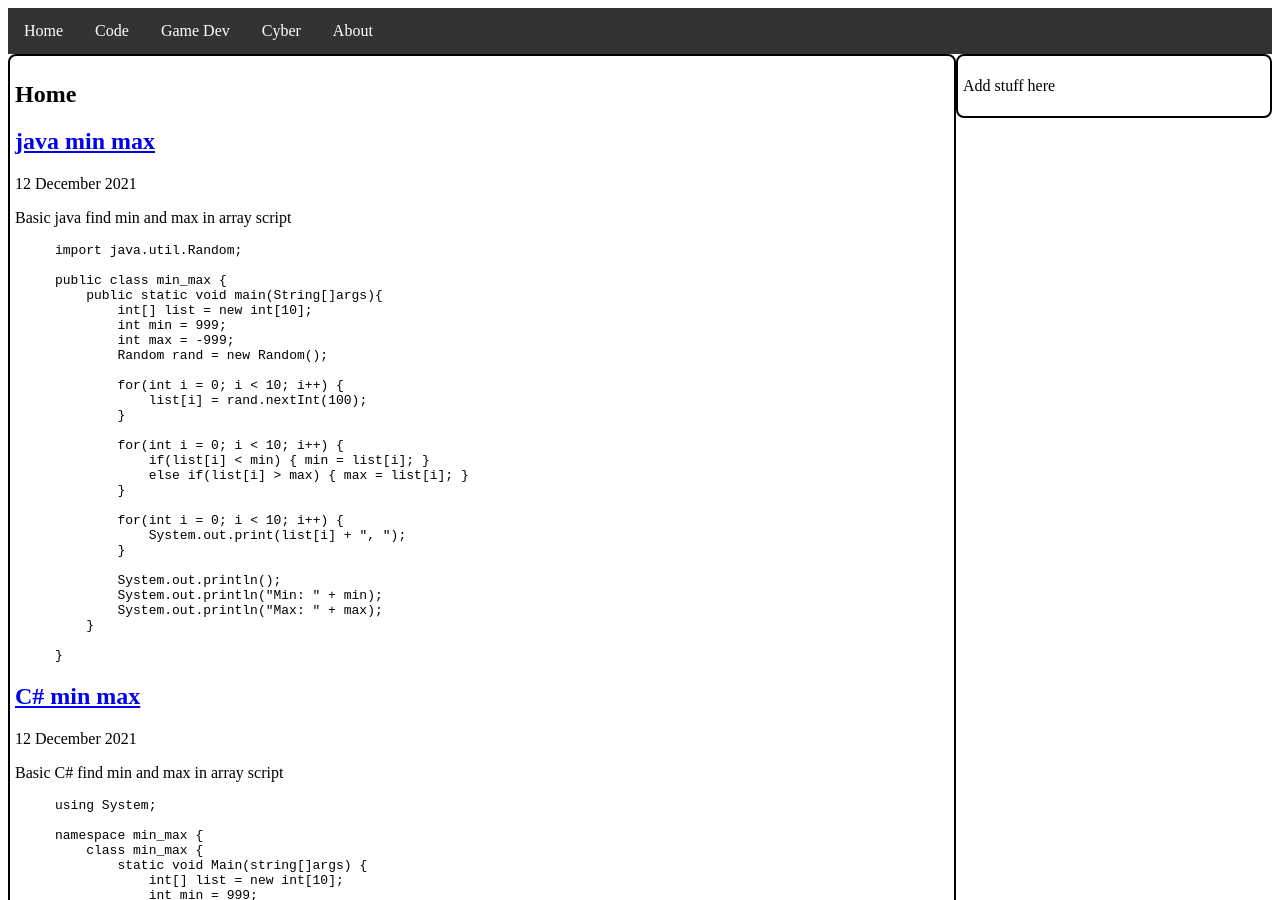
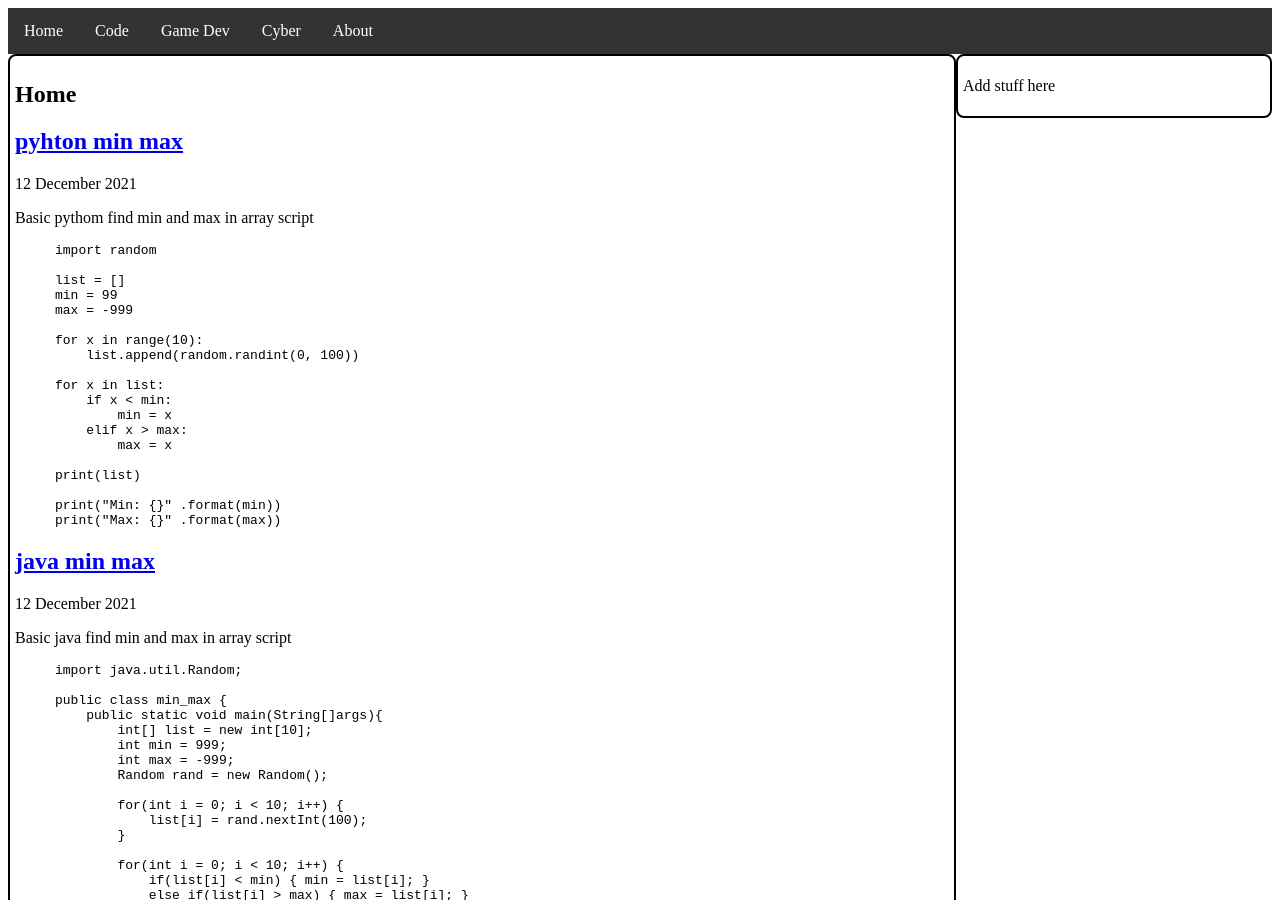
Before and after one commit to ltlexi1408/ltlexi1408.github.io, a Jekyll site: the page built from index.markdown, in a window 1280 px wide and 900 px high. Built offline with Jekyll 4.4.1, drawn with Linux system fonts in a browser that asks for light colours.

Commit message:
post fix

```diff
--- a/_posts/2021-12-14-min_max c#.markdown
+++ b/_posts/2021-12-14-min_max c#.markdown
@@ -2,7 +2,7 @@
 layout: post
 title:  "C# min max"
 date:   2021-12-12 21:24:41 +1100
-categories: [code ,java]
+categories: [code ,csharp]
 ---
 Basic C# find min and max in array script
 
--- /dev/null
+++ b/_posts/2021-12-14-min_max python.markdown
@@ -0,0 +1,29 @@
+---
+layout: post
+title:  "pyhton min max"
+date:   2021-12-12 21:24:41 +1100
+categories: [code ,python]
+---
+Basic pythom find min and max in array script
+
+{% highlight java %}
+import random
+
+list = []
+min = 99
+max = -999
+
+for x in range(10):
+    list.append(random.randint(0, 100))
+
+for x in list:
+    if x < min:
+        min = x
+    elif x > max:
+        max = x
+
+print(list)
+
+print("Min: {}" .format(min))
+print("Max: {}" .format(max))
+{% endhighlight %}
```
